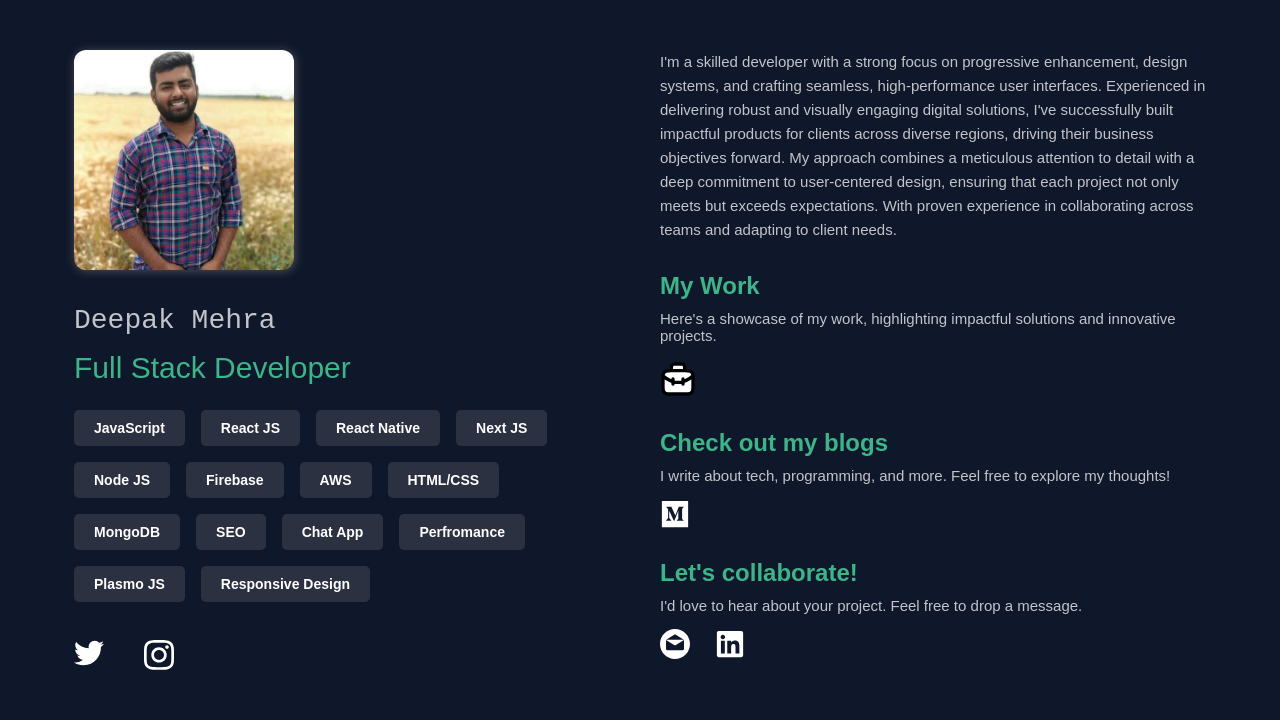
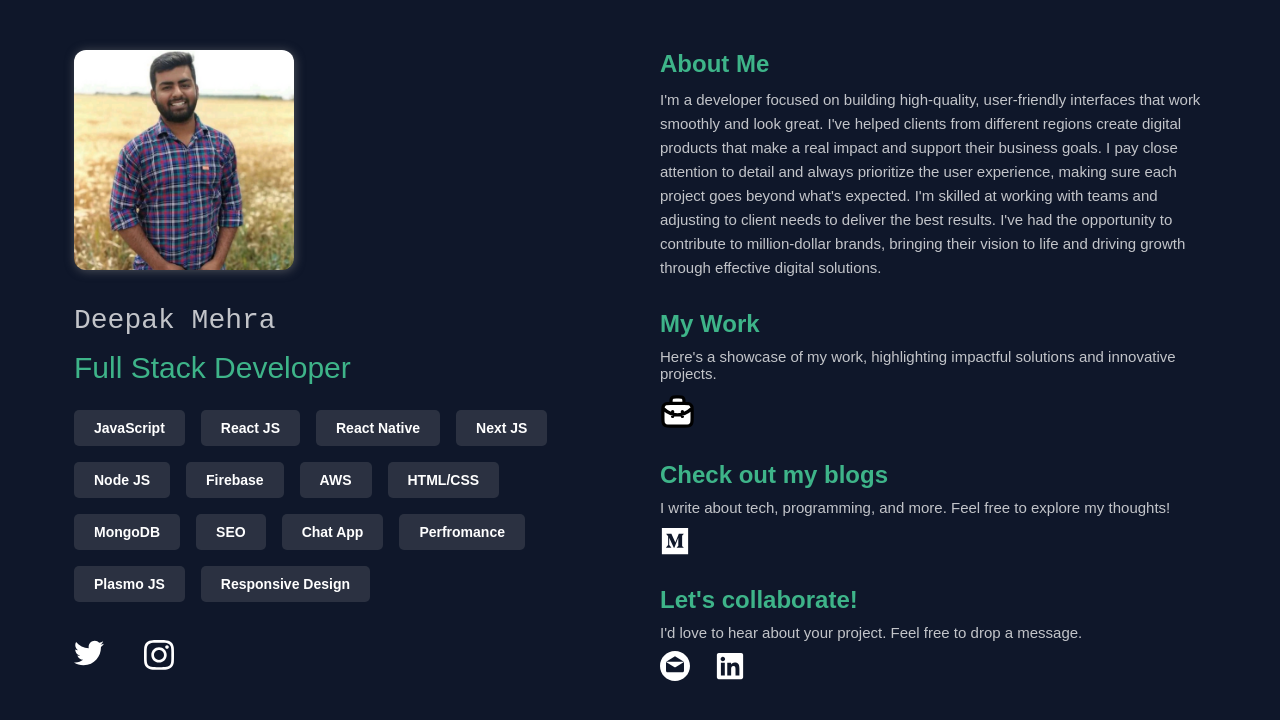
Before and after one commit to deepakmehra96/profile, a Next.js app: page / in a window 1280 px wide. Shown: the top 720 px of the page. Built offline with nearby package versions, Linux system fonts and the light colour scheme.

Commit message:
added content

```diff
--- a/src/app/components/Home/homeMain.scss
+++ b/src/app/components/Home/homeMain.scss
@@ -9,7 +9,7 @@ body {
     margin: 0;
     padding: 40px 0;
     font-family: $font-family-main;
-    background-color: $background-color;
+    background: $background-color;
     color: $text-color;
     overflow-y: auto;
     height: 100vh;
@@ -201,7 +201,7 @@ body {
                 cursor: pointer;
                 height: 30px;
                 width: 30px;
-                margin-top: 15px;
+                margin-top: 10px;
                 margin-right: 25px;
 
                 img {
@@ -212,9 +212,9 @@ body {
             }
             .socialIconsProject {
                 cursor: pointer;
-                height: 40px;
-                width: 40px;
-                margin-top: 15px;
+                height: 39px;
+                width: 39px;
+                margin-top: 10px;
                 margin-right: 25px;
                 margin-left: -2px;
 
--- a/src/app/components/Home/index.tsx
+++ b/src/app/components/Home/index.tsx
@@ -83,8 +83,9 @@ const HomeMain: React.FC = () => {
 
                 <div className={'rightColumn'}>
                     <div className={'aboutMeSection'}>
+                        <h3>About Me</h3>
                         <p>
-                            I&apos;m a skilled developer with a strong focus on progressive enhancement, design systems, and crafting seamless, high-performance user interfaces. Experienced in delivering robust and visually engaging digital solutions, I&apos;ve successfully built impactful products for clients across diverse regions, driving their business objectives forward. My approach combines a meticulous attention to detail with a deep commitment to user-centered design, ensuring that each project not only meets but exceeds expectations. With proven experience in collaborating across teams and adapting to client needs.
+                            I&apos;m a developer focused on building high-quality, user-friendly interfaces that work smoothly and look great. I&apos;ve helped clients from different regions create digital products that make a real impact and support their business goals. I pay close attention to detail and always prioritize the user experience, making sure each project goes beyond what&apos;s expected. I&apos;m skilled at working with teams and adjusting to client needs to deliver the best results. I&apos;ve had the opportunity to contribute to million-dollar brands, bringing their vision to life and driving growth through effective digital solutions.
                         </p>
                     </div>
 
```
